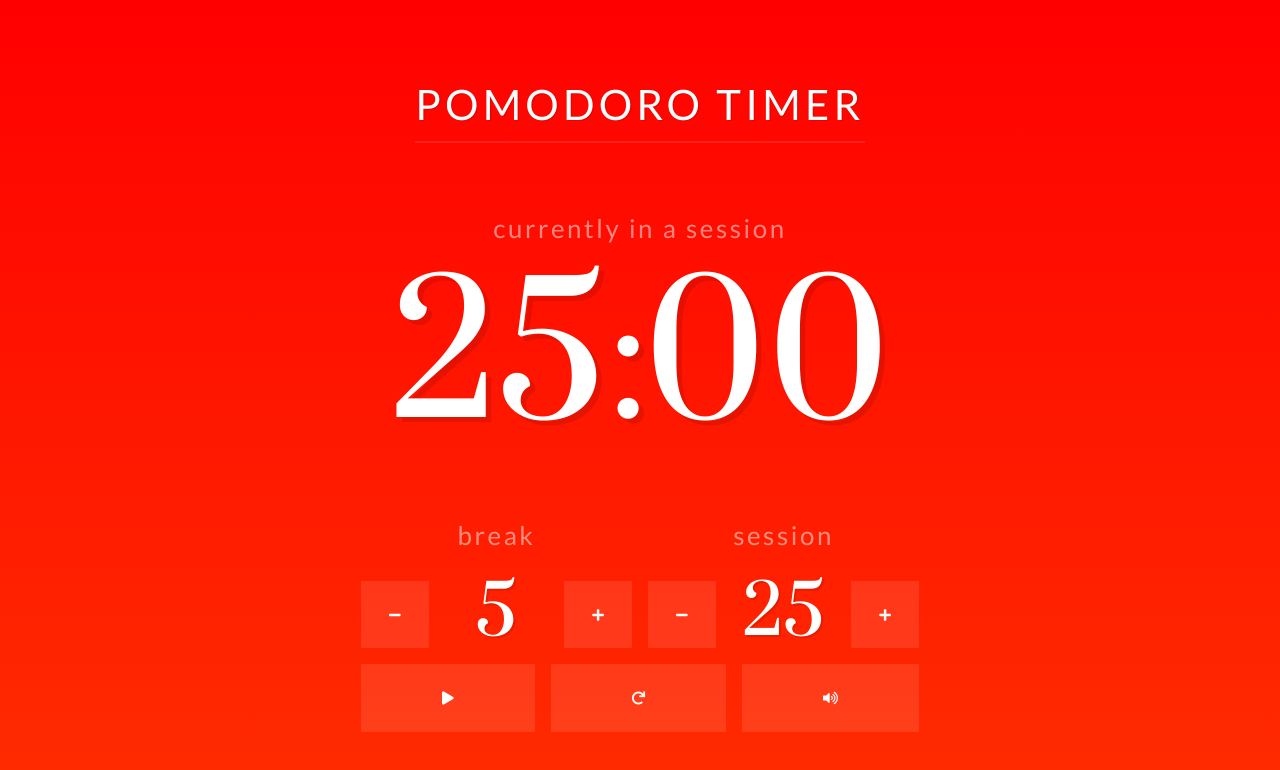
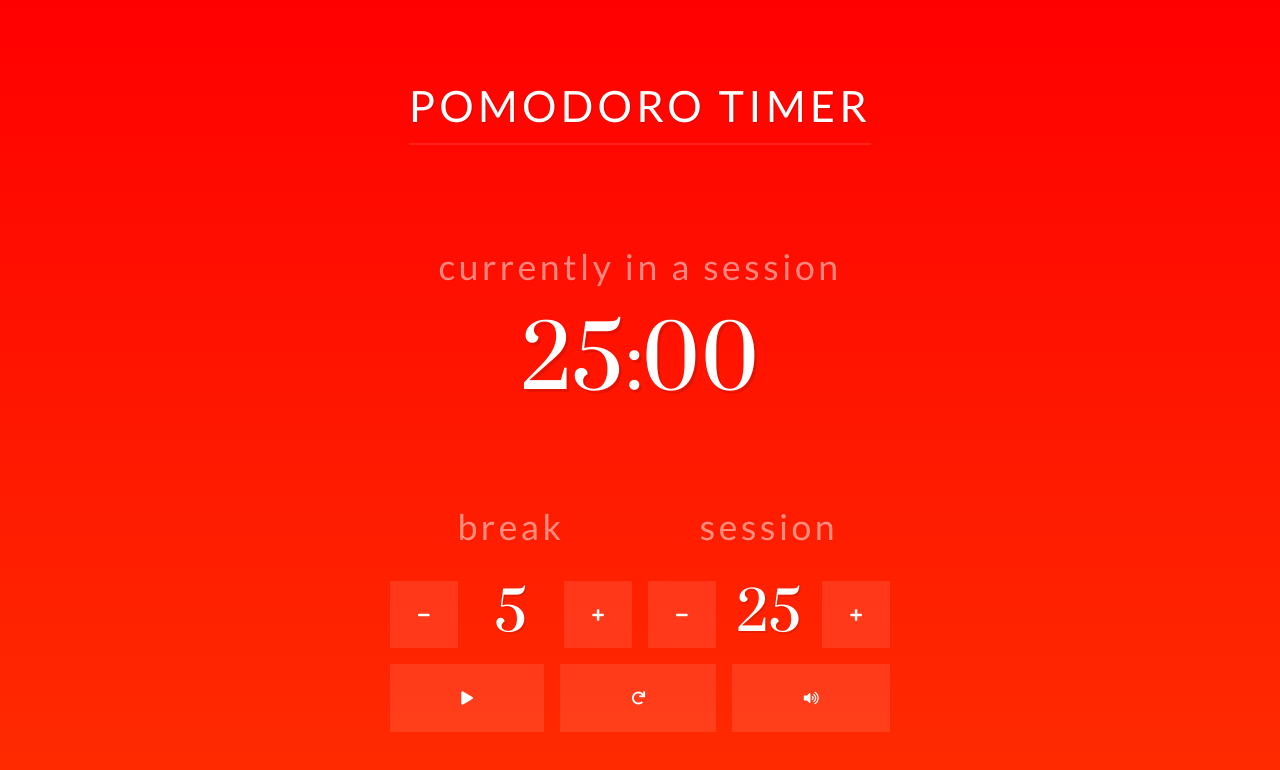
Before and after one commit to 5t4r8ucK/05-build-a-25-5-clock, a React (Create React App) app: page / in a window 1280 px wide. Shown: the top 770 px of the page. Built offline with nearby package versions, Linux system fonts and the light colour scheme.

Commit message:
Added fluid typography

```diff
--- a/src/components/variables.js
+++ b/src/components/variables.js
@@ -1,3 +1,25 @@
+/* Font sizes */
+const minorThird = 1.200;
+const perfectFourth = 1.333;
+const goldenRatio = 1.618;
+const minFontSize = '1rem'; /* 16px */
+const preferredFontSize = 'calc((#{strip-unit($min-font-size)} / #{strip-unit(100vw)}) * 100  * 1vw)';
+const maxFontSize = '0.78125vw'; /* (16px / 2048 * 100) */
+
+const h1 = 6;
+const h2 = 5;
+const h3 = 4;
+const h4 = 3;
+const h5 = 2;
+const h6 = 1;
+const small = 0.5;
+
+const convertToRem = (scale, size) => {
+  return(
+    Math.pow(scale, size)
+  )
+}
+
 // Fonts
 export const fonts = {
   'stack': {
@@ -7,13 +29,13 @@ export const fonts = {
     'icons': 'Font Awesome 5 Free',
   },
   'sizes': {
-    'h1': '11.089rem',
-    'h2': '6.854rem',
-    'h3': '4.236rem',
-    'h4': '2.618rem',
-    'h5': '1.618rem',
-    'h6': '1rem',
-    'small': '0.618rem',
+    'h1': `clamp(${convertToRem(minorThird, h1) + 'rem'}, ${convertToRem(perfectFourth, h1) + 1 + 'vw'}, ${convertToRem(goldenRatio, h1) + 'rem'})`,
+    'h2': `clamp(${convertToRem(minorThird, h2) + 'rem'}, ${convertToRem(perfectFourth, h2) + 1 + 'vw'}, ${convertToRem(goldenRatio, h2) + 'rem'})`,
+    'h3': `clamp(${convertToRem(minorThird, h3) + 'rem'}, ${convertToRem(perfectFourth, h3) + 1 + 'vw'}, ${convertToRem(goldenRatio, h3) + 'rem'})`,
+    'h4': `clamp(${convertToRem(minorThird, h4) + 'rem'}, ${convertToRem(perfectFourth, h4) + 1 + 'vw'}, ${convertToRem(goldenRatio, h4) + 'rem'})`,
+    'h5': `clamp(${convertToRem(minorThird, h5) + 'rem'}, ${convertToRem(perfectFourth, h5) + 1 + 'vw'}, ${convertToRem(goldenRatio, h5) + 'rem'})`,
+    'h6': `clamp(${convertToRem(minorThird, h6) + 'rem'}, ${convertToRem(perfectFourth, h6) + 1 + 'vw'}, ${convertToRem(goldenRatio, h6) + 'rem'})`,
+    'small': `clamp(${convertToRem(minorThird, small) + 'rem'}, ${convertToRem(perfectFourth, small) + 1 + 'vw'}, ${convertToRem(goldenRatio, small) + 'rem'})`,
   },
 }
 
--- a/src/index.css
+++ b/src/index.css
@@ -14,6 +14,7 @@ a, ins {
 html {
   scroll-behavior: smooth;
   font-size: 100%;
+  font-size: clamp(1rem, calc((1 / 100) * 100 * 1vw), 0.78125vw);
 }
 
 body {
```
